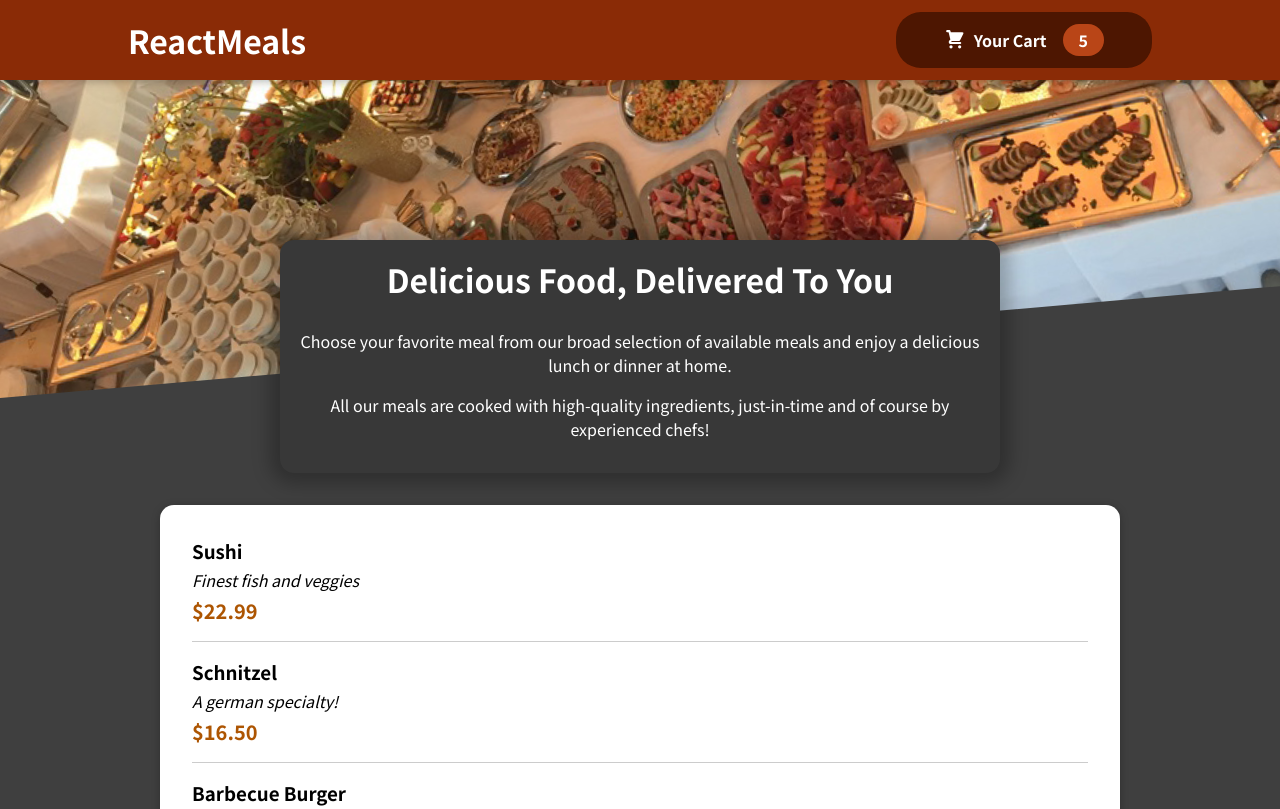
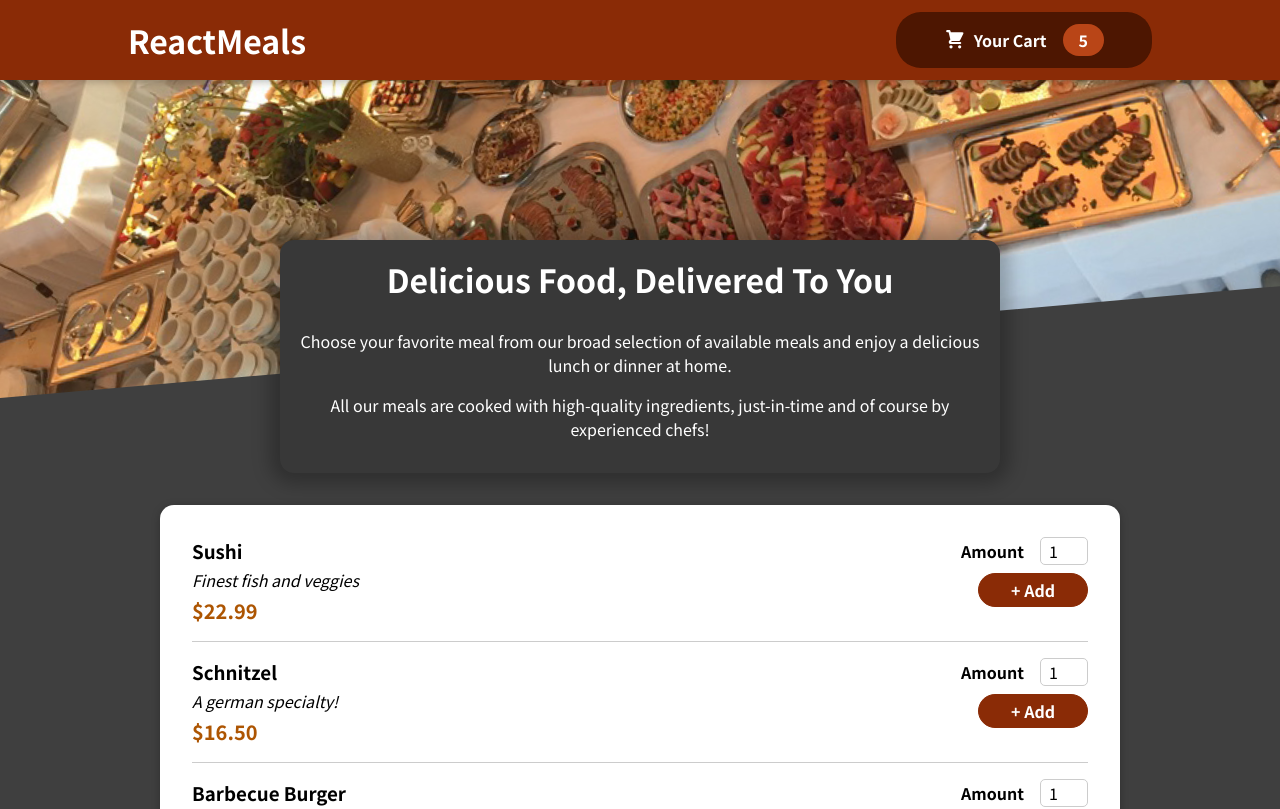
Before and after one commit to WayanPande/Food-Order-App, a React (Create React App) app: page / in a window 1280 px wide. Shown: the top 809 px of the page. Built offline with nearby package versions, Linux system fonts and the light colour scheme.

Commit message:
Adding a Form

```diff
--- a/src/components/Meals/AvailableMeals.js
+++ b/src/components/Meals/AvailableMeals.js
@@ -32,7 +32,7 @@
 
 const AvailableMeals = () => {
 
-    const mealsList = DUMMY_MEALS.map(meal => <MealItem key={meal.id} name={meal.name} description={meal.description} price={meal.price} />);
+    const mealsList = DUMMY_MEALS.map(meal => <MealItem id={meal.id} key={meal.id} name={meal.name} description={meal.description} price={meal.price} />);
 
     return (
         <section className={styles.meals}>
--- a/src/components/Meals/MealItem/MealItem.js
+++ b/src/components/Meals/MealItem/MealItem.js
@@ -1,5 +1,6 @@
 
 import styles from './MealItem.module.css';
+import MealItemForm from './MealItemForm';
 
 const MealItem = props => {
 
@@ -13,7 +14,7 @@
                 <div className={styles.price}>{price}</div>
             </div>
             <div>
-
+                <MealItemForm id={props.id} />
             </div>
         </li>
     );
--- a/src/components/Meals/MealItem/MealItemForm.js
+++ b/src/components/Meals/MealItem/MealItemForm.js
@@ -0,0 +1,20 @@
+import Input from '../../UI/Input';
+import styles from './MealItemForm.module.css';
+
+const MealItemForm = props => {
+    return (
+        <form className={styles.form}>
+            <Input label="Amount" input={{
+                id: 'amount_' + props.id,
+                type: 'number',
+                min: '1',
+                max: '5',
+                step: '1',
+                defaultValue: '1'
+            }} />
+            <button>+ Add</button>
+        </form>
+    );
+};
+
+export default MealItemForm;
--- /dev/null
+++ b/src/components/Meals/MealItem/MealItemForm.module.css
@@ -0,0 +1,20 @@
+.form {
+    text-align: right;
+}
+
+.form button {
+    font: inherit;
+    cursor: pointer;
+    background-color: #8a2b06;
+    border: 1px solid #8a2b06;
+    color: white;
+    padding: 0.25rem 2rem;
+    border-radius: 20px;
+    font-weight: bold;
+}
+
+.form button:hover,
+.form button:active {
+    background-color: #641e03;
+    border-color: #641e03;
+}
--- /dev/null
+++ b/src/components/UI/Input.js
@@ -0,0 +1,12 @@
+import styles from './Input.module.css';
+
+const Input = props => {
+    return (
+        <div className={styles.input}>
+            <label htmlFor={props.input.id}>{props.label}</label>
+            <input {...props.input} />
+        </div>
+    );
+};
+
+export default Input;
--- /dev/null
+++ b/src/components/UI/Input.module.css
@@ -0,0 +1,18 @@
+.input {
+    display: flex;
+    align-items: center;
+    margin-bottom: 0.5rem;
+}
+
+.input label {
+    font-weight: bold;
+    margin-right: 1rem;
+}
+
+.input input {
+    width: 3rem;
+    border-radius: 5px;
+    border: 1px solid #ccc;
+    font: inherit;
+    padding-left: 0.5rem;
+}
```
Also changed, not shown: 1 other file (tests, documents, lock files or other folders).
